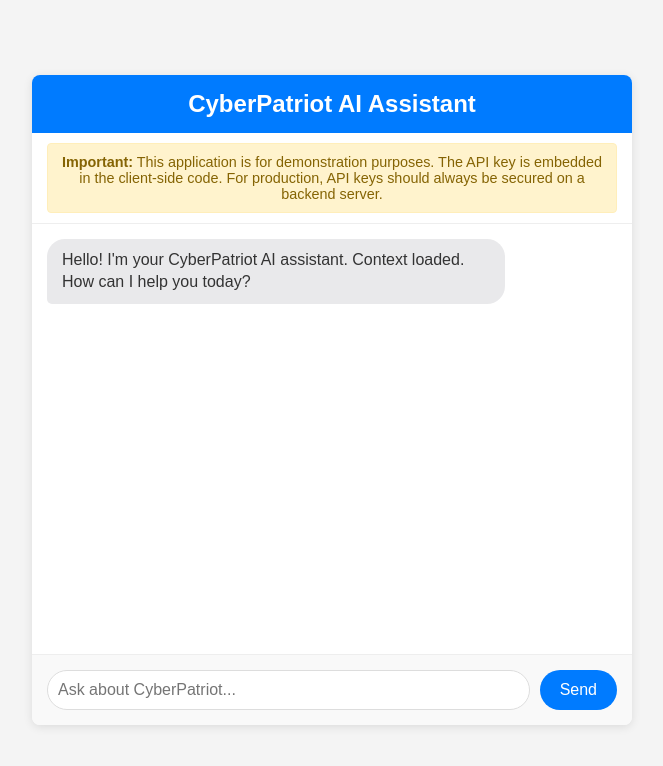
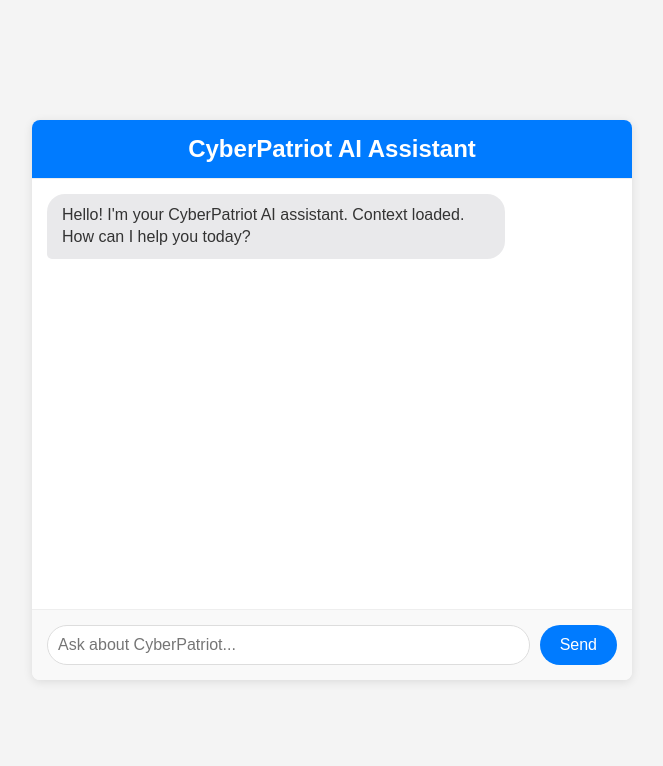
Before and after one commit to Orionband/CyberPatriot, a plain HTML site: page index.html in a window 1280 px wide. Shown: the whole page, without its empty margins (308-971 px from the left). Drawn offline with Linux system fonts and the light colour scheme.

Commit message:
Update index.html

```diff
--- a/index.html
+++ b/index.html
@@ -4,16 +4,12 @@
     <meta charset="UTF-8">
     <meta name="viewport" content="width=device-width, initial-scale=1.0">
     <title>CyberPatriot AI Chat</title>
+    <link href="https://fonts.googleapis.com/css2?family=Inter:wght@300;400;500;600;700&display=swap" rel="stylesheet">
     <link rel="stylesheet" href="style.css">
 </head>
 <body>
     <div class="chat-container">
         <h1>CyberPatriot AI Assistant</h1>
-        <p class="warning">
-            <strong>Important:</strong> This application is for demonstration purposes.
-            The API key is embedded in the client-side code.
-            For production, API keys should always be secured on a backend server.
-        </p>
         <div id="chat-box" class="chat-box">
             <!-- Messages will appear here -->
             <div class="message ai-message">
```
